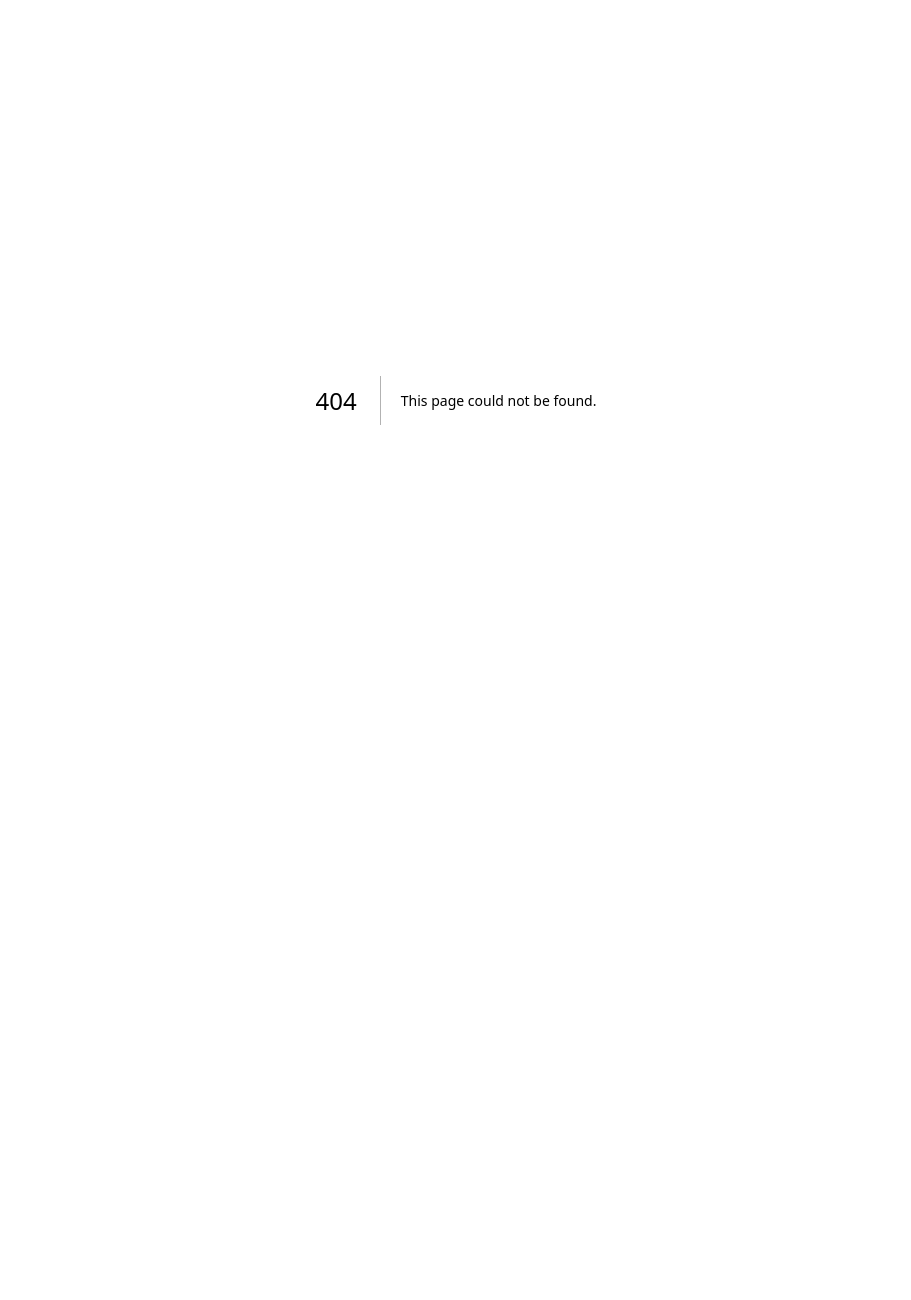
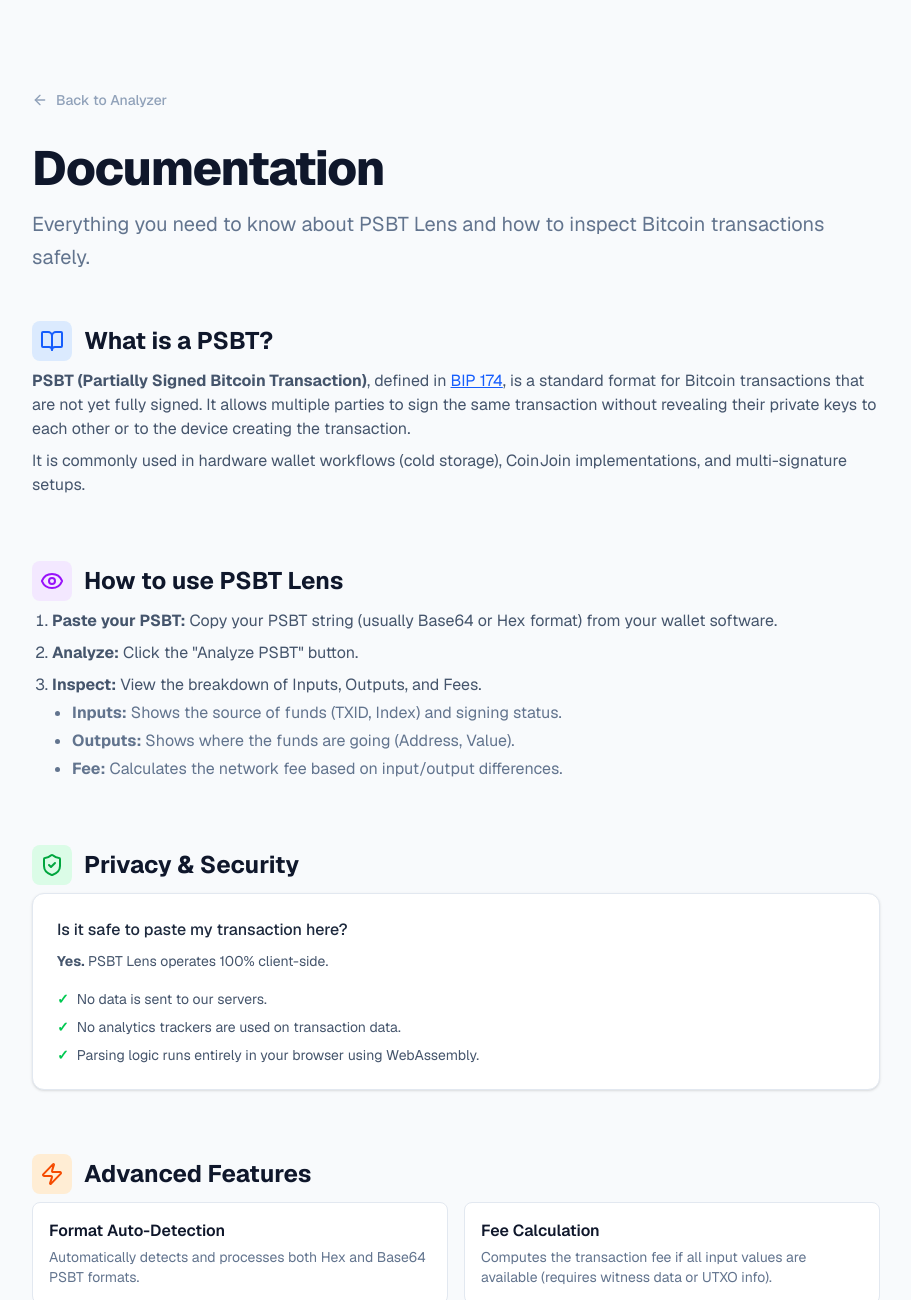
Before and after one commit to smallyunet/psbt-lens, a Next.js app: page /docs in a window 1280 px wide. Before the commit this address had no page. Shown: the top 1300 px of the page, without its empty margins (184-1095 px from the left). Before the commit the page ends 800 px from the top, so only its background shows below. Built offline with nearby package versions, Linux system fonts and the light colour scheme.

Commit message:
feat: Add documentation page and GitHub Pages deployment workflow with static export configuration.

```diff
--- /dev/null
+++ b/app/docs/page.tsx
@@ -0,0 +1,136 @@
+import Link from "next/link";
+import { Button } from "@/components/ui/button";
+import { ArrowLeft, BookOpen, ShieldCheck, Zap, Eye } from "lucide-react";
+
+export default function DocsPage() {
+    return (
+        <main className="min-h-screen bg-slate-50 font-sans">
+            <div className="max-w-4xl mx-auto px-6 py-12 md:py-20">
+
+                {/* Header */}
+                <div className="mb-12">
+                    <Link href="/">
+                        <Button variant="ghost" className="pl-0 hover:bg-transparent hover:text-slate-600 text-slate-400 mb-6">
+                            <ArrowLeft className="w-4 h-4 mr-2" /> Back to Analyzer
+                        </Button>
+                    </Link>
+                    <h1 className="text-4xl md:text-5xl font-extrabold tracking-tight text-slate-900 mb-4">
+                        Documentation
+                    </h1>
+                    <p className="text-xl text-slate-500 leading-relaxed">
+                        Everything you need to know about PSBT Lens and how to inspect Bitcoin transactions safely.
+                    </p>
+                </div>
+
+                {/* Content */}
+                <div className="space-y-16">
+
+                    {/* Section 1: What is PSBT? */}
+                    <section className="space-y-4">
+                        <div className="flex items-center gap-3 mb-2">
+                            <div className="p-2 bg-blue-100 rounded-lg text-blue-600">
+                                <BookOpen className="w-6 h-6" />
+                            </div>
+                            <h2 className="text-2xl font-bold text-slate-900">What is a PSBT?</h2>
+                        </div>
+                        <div className="prose prose-slate max-w-none text-slate-600">
+                            <p>
+                                <strong>PSBT (Partially Signed Bitcoin Transaction)</strong>, defined in <a href="https://github.com/bitcoin/bips/blob/master/bip-0174.mediawiki" target="_blank" className="text-blue-600 underline hover:text-blue-800">BIP 174</a>,
+                                is a standard format for Bitcoin transactions that are not yet fully signed. It allows multiple parties to sign the same transaction
+                                without revealing their private keys to each other or to the device creating the transaction.
+                            </p>
+                            <p className="mt-2">
+                                It is commonly used in hardware wallet workflows (cold storage), CoinJoin implementations, and multi-signature setups.
+                            </p>
+                        </div>
+                    </section>
+
+                    {/* Section 2: How to Use */}
+                    <section className="space-y-4">
+                        <div className="flex items-center gap-3 mb-2">
+                            <div className="p-2 bg-purple-100 rounded-lg text-purple-600">
+                                <Eye className="w-6 h-6" />
+                            </div>
+                            <h2 className="text-2xl font-bold text-slate-900">How to use PSBT Lens</h2>
+                        </div>
+                        <div className="prose prose-slate max-w-none text-slate-600">
+                            <ol className="list-decimal pl-5 space-y-2">
+                                <li>
+                                    <strong>Paste your PSBT:</strong> Copy your PSBT string (usually Base64 or Hex format) from your wallet software.
+                                </li>
+                                <li>
+                                    <strong>Analyze:</strong> Click the "Analyze PSBT" button.
+                                </li>
+                                <li>
+                                    <strong>Inspect:</strong> View the breakdown of Inputs, Outputs, and Fees.
+                                    <ul className="list-disc pl-5 mt-1 space-y-1 text-slate-500">
+                                        <li><strong>Inputs:</strong> Shows the source of funds (TXID, Index) and signing status.</li>
+                                        <li><strong>Outputs:</strong> Shows where the funds are going (Address, Value).</li>
+                                        <li><strong>Fee:</strong> Calculates the network fee based on input/output differences.</li>
+                                    </ul>
+                                </li>
+                            </ol>
+                        </div>
+                    </section>
+
+                    {/* Section 3: Privacy */}
+                    <section className="space-y-4">
+                        <div className="flex items-center gap-3 mb-2">
+                            <div className="p-2 bg-green-100 rounded-lg text-green-600">
+                                <ShieldCheck className="w-6 h-6" />
+                            </div>
+                            <h2 className="text-2xl font-bold text-slate-900">Privacy & Security</h2>
+                        </div>
+                        <div className="bg-white p-6 rounded-xl border border-slate-200 shadow-sm">
+                            <p className="font-medium text-slate-800 mb-2">Is it safe to paste my transaction here?</p>
+                            <p className="text-slate-600 text-sm leading-relaxed">
+                                <strong>Yes.</strong> PSBT Lens operates 100% client-side.
+                            </p>
+                            <ul className="mt-4 space-y-2 text-sm text-slate-600">
+                                <li className="flex items-start gap-2">
+                                    <span className="text-green-500 font-bold">✓</span>
+                                    No data is sent to our servers.
+                                </li>
+                                <li className="flex items-start gap-2">
+                                    <span className="text-green-500 font-bold">✓</span>
+                                    No analytics trackers are used on transaction data.
+                                </li>
+                                <li className="flex items-start gap-2">
+                                    <span className="text-green-500 font-bold">✓</span>
+                                    Parsing logic runs entirely in your browser using WebAssembly.
+                                </li>
+                            </ul>
+                        </div>
+                    </section>
+
+                    {/* Section 4: Features */}
+                    <section className="space-y-4">
+                        <div className="flex items-center gap-3 mb-2">
+                            <div className="p-2 bg-orange-100 rounded-lg text-orange-600">
+                                <Zap className="w-6 h-6" />
+                            </div>
+                            <h2 className="text-2xl font-bold text-slate-900">Advanced Features</h2>
+                        </div>
+                        <div className="grid grid-cols-1 md:grid-cols-2 gap-4">
+                            <div className="p-4 bg-white border border-slate-200 rounded-lg">
+                                <h3 className="font-semibold text-slate-900 mb-1">Format Auto-Detection</h3>
+                                <p className="text-sm text-slate-500">Automatically detects and processes both Hex and Base64 PSBT formats.</p>
+                            </div>
+                            <div className="p-4 bg-white border border-slate-200 rounded-lg">
+                                <h3 className="font-semibold text-slate-900 mb-1">Fee Calculation</h3>
+                                <p className="text-sm text-slate-500">Computes the transaction fee if all input values are available (requires witness data or UTXO info).</p>
+                            </div>
+                        </div>
+                    </section>
+
+                </div>
+
+                {/* Footer */}
+                <div className="mt-20 pt-10 border-t border-slate-200 text-center text-slate-400 text-sm">
+                    <p>PSBT Lens is an open-source project.</p>
+                </div>
+
+            </div>
+        </main>
+    );
+}
--- a/app/page.tsx
+++ b/app/page.tsx
@@ -5,7 +5,8 @@ import { parsePsbt, PsbtSummary } from "@/lib/psbt";
 import { Textarea } from "@/components/ui/textarea";
 import { Button } from "@/components/ui/button";
 import { Card, CardContent, CardHeader, CardTitle, CardDescription } from "@/components/ui/card";
-import { AlertCircle, Copy } from "lucide-react";
+import Link from "next/link";
+import { AlertCircle, Copy, BookOpen } from "lucide-react";
 
 export default function Home() {
   const [input, setInput] = useState("");
@@ -32,9 +33,16 @@ export default function Home() {
   return (
     <main className="min-h-screen bg-slate-50 p-6 md:p-12 font-sans">
       <div className="max-w-7xl mx-auto space-y-8">
-        <header className="space-y-2">
-          <h1 className="text-4xl font-extrabold tracking-tight text-slate-900">PSBT Lens</h1>
-          <p className="text-slate-500 text-lg">Partially Signed Bitcoin Transaction Visualization & Debugger</p>
+        <header className="flex flex-col md:flex-row justify-between items-start md:items-center gap-4">
+          <div className="space-y-2">
+            <h1 className="text-4xl font-extrabold tracking-tight text-slate-900">PSBT Lens</h1>
+            <p className="text-slate-500 text-lg">Partially Signed Bitcoin Transaction Visualization & Debugger</p>
+          </div>
+          <Link href="/docs">
+            <Button variant="outline" className="gap-2">
+              <BookOpen className="w-4 h-4" /> Documentation
+            </Button>
+          </Link>
         </header>
 
         {/* Input Section */}
--- a/next.config.ts
+++ b/next.config.ts
@@ -1,6 +1,12 @@
 import type { NextConfig } from "next";
 
 const nextConfig: NextConfig = {
+  output: 'export',
+  images: {
+    unoptimized: true,
+  },
+  // Optional: Set a basePath if your site is hosted at a subpath (e.g. /repo-name)
+  // basePath: '/psbt-lens',
   webpack: (config, { isServer }) => {
     // Enable WebAssembly support for tiny-secp256k1
     config.experiments = {
```
